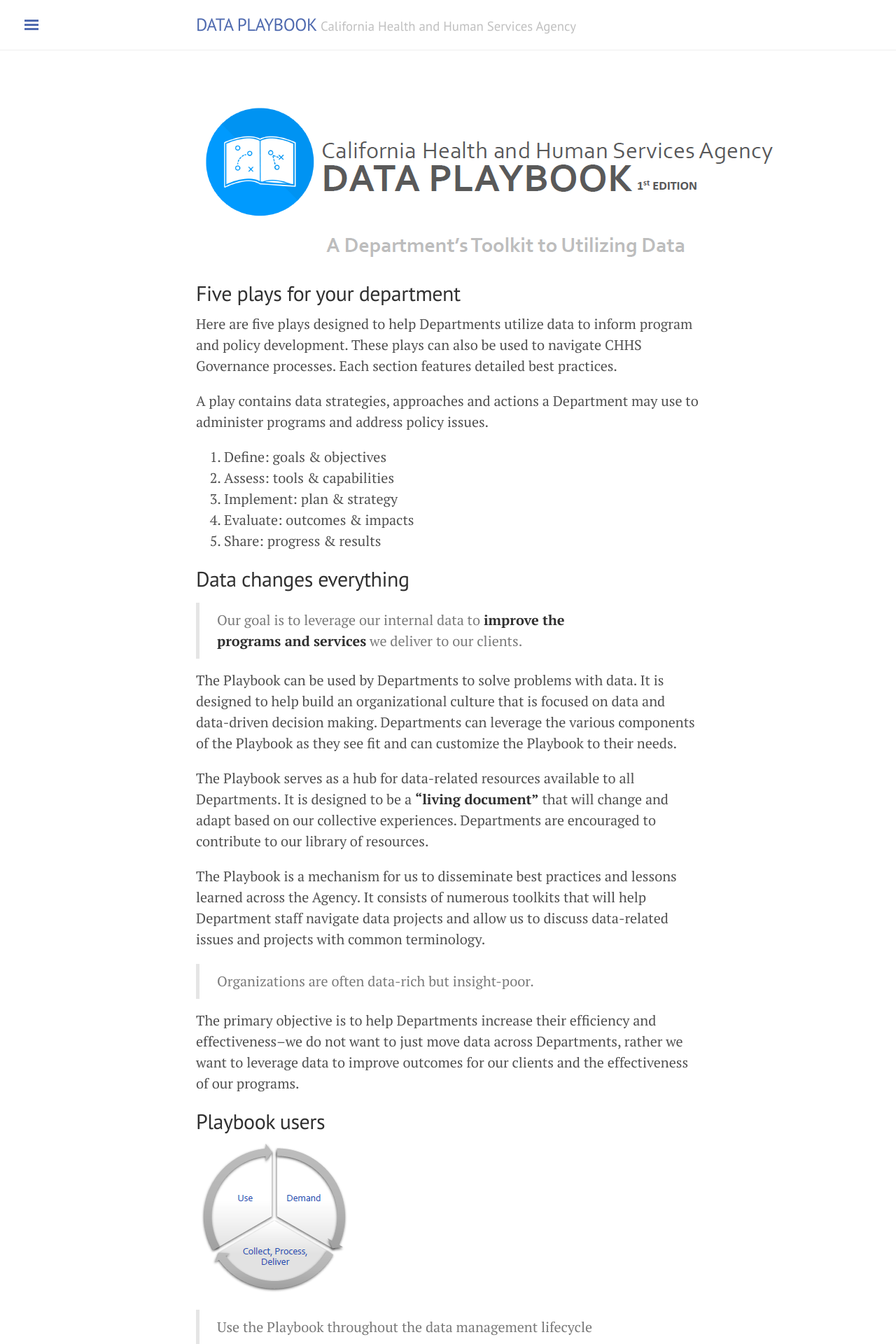
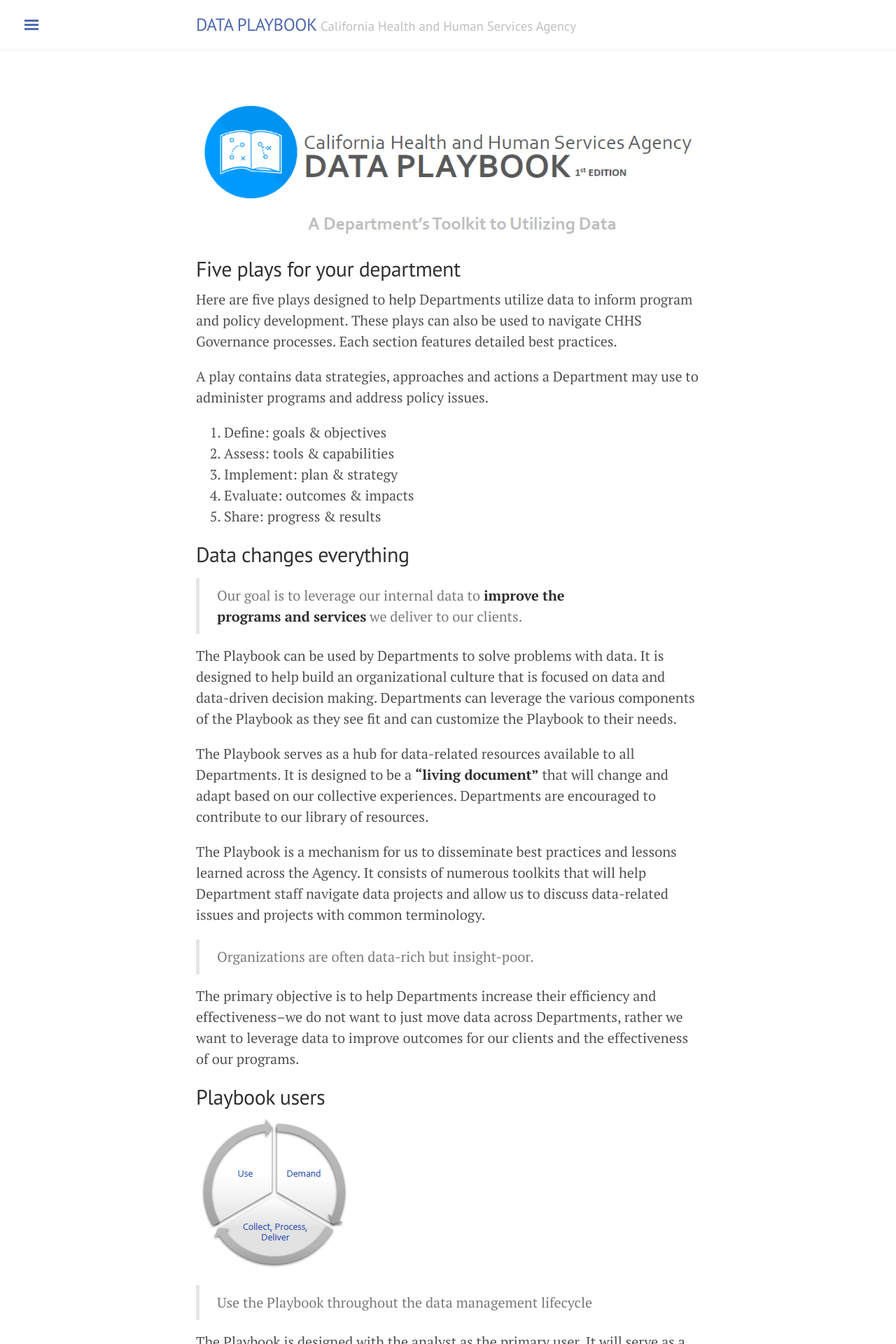
Before and after one commit to chhsdata/dataplaybook, a Jekyll site: the page built from index.md, in a window 1280 px wide. Shown: the top 1920 px of the page at 70% size. Built offline with Jekyll 4.4.1, drawn with Linux system fonts in a browser that asks for light colours.

Commit message:
Sync files with handbook

```diff
--- a/_includes/head.html
+++ b/_includes/head.html
@@ -1,22 +1,23 @@
 <head>
   <link href="http://gmpg.org/xfn/11" rel="profile">
+  <meta http-equiv="X-UA-Compatible" content="IE=edge">
   <meta http-equiv="content-type" content="text/html; charset=utf-8">
 
   <!-- Enable responsiveness on mobile devices-->
   <meta name="viewport" content="width=device-width, initial-scale=1.0, maximum-scale=1">
 
   <title>
-    {% if page.title %}
+    {% if page.title == "Home" %}
+      {{ site.title }} &middot; {{ site.tagline }}
+    {% else %}
       {{ page.title }} &middot; {{ site.title }}
-    {% else %}
-      {{ site.title }} &middot; {{ site.tagline }}
     {% endif %}
   </title>
 
-  <!-- Stylesheets -->
+  <!-- CSS -->
   <link rel="stylesheet" href="{{ site.baseurl }}/assets/css/poole.css">
   <link rel="stylesheet" href="{{ site.baseurl }}/assets/css/lanyon.css">
-  <link rel="stylesheet" href="http://fonts.googleapis.com/css?family=PT+Serif:400,400italic,700|PT+Sans:400">
+  <link rel="stylesheet" href="https://fonts.googleapis.com/css?family=PT+Serif:400,400italic,700%7CPT+Sans:400">
 
   <!-- Favicon -->
   <link rel="shortcut icon" href="{{ site.baseurl }}/assets/favicon.ico">
--- a/_includes/sidebar.html
+++ b/_includes/sidebar.html
@@ -9,7 +9,7 @@
   </div>
 
   <nav class="sidebar-nav">
-    <a class="sidebar-nav-item{% if page.title == "Home" %} active{% endif %}" href="{{ site.baseurl }}">Home</a>
+    <a class="sidebar-nav-item{% if page.title == "Home" %} active{% endif %}" href="{{ site.baseurl }}/">Home</a>
 
     {% comment %}
       The code below dynamically generates a sidebar nav of pages with
@@ -28,8 +28,4 @@
     <a class="sidebar-nav-item" href="{{ site.github.repo }}">GitHub project</a>
     <span class="sidebar-nav-item">Currently v{{ site.version }}</span>
   </nav>
-
-  <div class="sidebar-item">
-    <p> </p>
-  </div>
 </div>
--- a/_layouts/default.html
+++ b/_layouts/default.html
@@ -1,5 +1,5 @@
 <!DOCTYPE html>
-<html xmlns="http://www.w3.org/1999/xhtml" xml:lang="en" lang="en-us">
+<html lang="en-us">
 
   {% include head.html %}
 
@@ -12,8 +12,6 @@
     <div class="wrap">
       <div class="masthead">
         <div class="container">
-          <label for="sidebar-checkbox" class="sidebar-toggle"></label>
-
           <h3 class="masthead-title">
             <a href="{{ site.baseurl }}/" title="Home">{{ site.title }}</a>
             <small>{{ site.tagline }}</small>
@@ -25,6 +23,8 @@
         {{ content }}
       </div>
     </div>
+
+    <label for="sidebar-checkbox" class="sidebar-toggle"></label>
 
     <script>
       (function(document) {
@@ -43,6 +43,5 @@
         }, false);
       })(document);
     </script>
-
   </body>
 </html>
--- a/_layouts/post.html
+++ b/_layouts/post.html
@@ -14,7 +14,7 @@ layout: default
     {% for post in site.related_posts limit:3 %}
       <li>
         <h3>
-          <a href="{{ post.url }}">
+          <a href="{{ site.baseurl }}{{ post.url }}">
             {{ post.title }}
             <small>{{ post.date | date_to_string }}</small>
           </a>
--- a/assets/css/poole.css
+++ b/assets/css/poole.css
@@ -52,7 +52,7 @@ html {
   font-size: 16px;
   line-height: 1.5;
 }
-@media (min-width: 38rem) {
+@media (min-width: 38em) {
   html {
     font-size: 20px;
   }
@@ -69,6 +69,9 @@ body {
 a {
   color: #268bd2;
   text-decoration: none;
+}
+a strong {
+  color: inherit;
 }
 /* `:focus` is linked to `:hover` for basic accessibility */
 a:hover,
@@ -175,12 +178,36 @@ pre code {
   color: inherit;
   background-color: transparent;
 }
+
+/* Pygments via Jekyll */
 .highlight {
   margin-bottom: 1rem;
   border-radius: 4px;
 }
 .highlight pre {
   margin-bottom: 0;
+}
+
+/* Gist via GitHub Pages */
+.gist .gist-file {
+  font-family: Menlo, Monaco, "Courier New", monospace !important;
+}
+.gist .markdown-body {
+  padding: 15px;
+}
+.gist pre {
+  padding: 0;
+  background-color: transparent;
+}
+.gist .gist-file .gist-data {
+  font-size: .8rem !important;
+  line-height: 1.4;
+}
+.gist code {
+  padding: 0;
+  color: inherit;
+  background-color: transparent;
+  border-radius: 0;
 }
 
 /* Quotes */
@@ -193,7 +220,7 @@ blockquote {
 blockquote p:last-child {
   margin-bottom: 0;
 }
-@media (min-width: 30rem) {
+@media (min-width: 30em) {
   blockquote {
     padding-right: 5rem;
     padding-left: 1.25rem;
@@ -202,6 +229,7 @@ blockquote p:last-child {
 
 img {
   display: block;
+  max-width: 100%;
   margin: 0 0 1rem;
   border-radius: 5px;
 }
@@ -381,7 +409,7 @@ a.pagination-item:hover {
   background-color: #f5f5f5;
 }
 
-@media (min-width: 30rem) {
+@media (min-width: 30em) {
   .pagination {
     margin: 3rem 0;
   }
```
Also changed, not shown: 1 other file.
